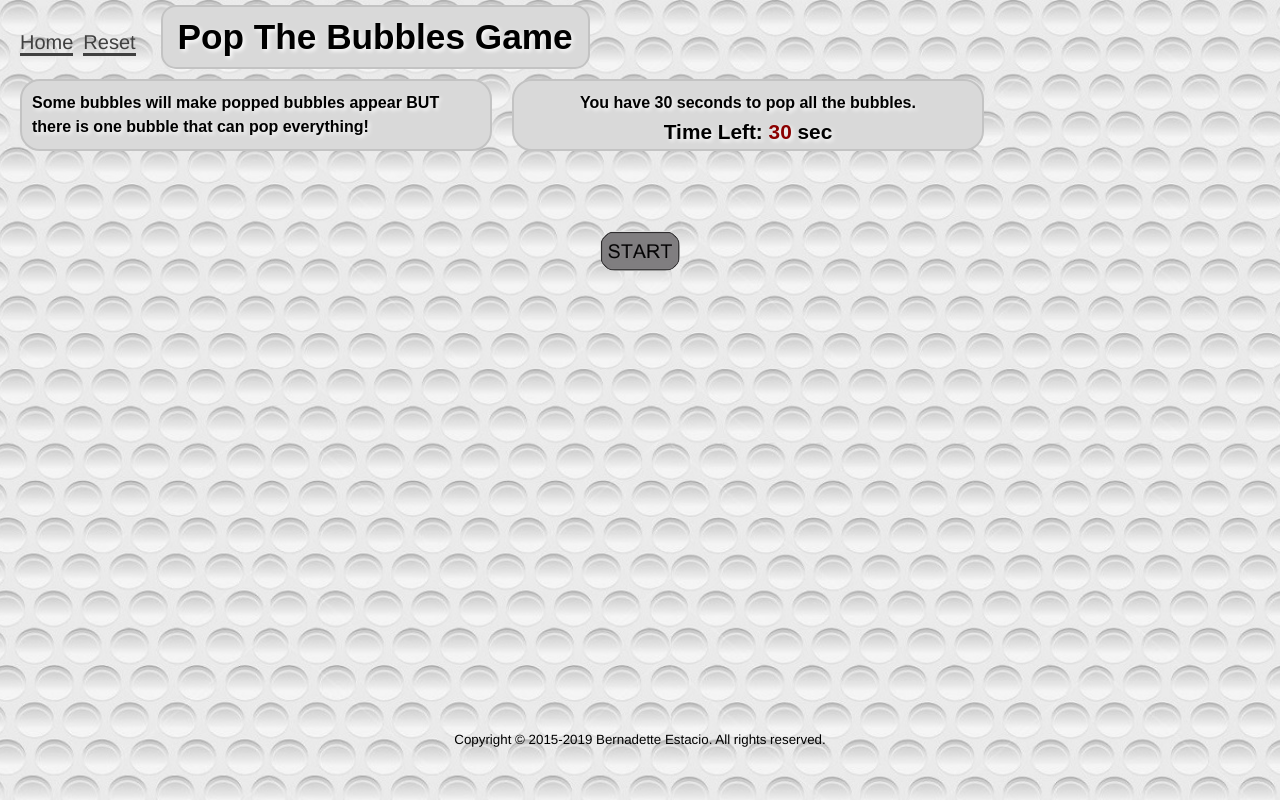
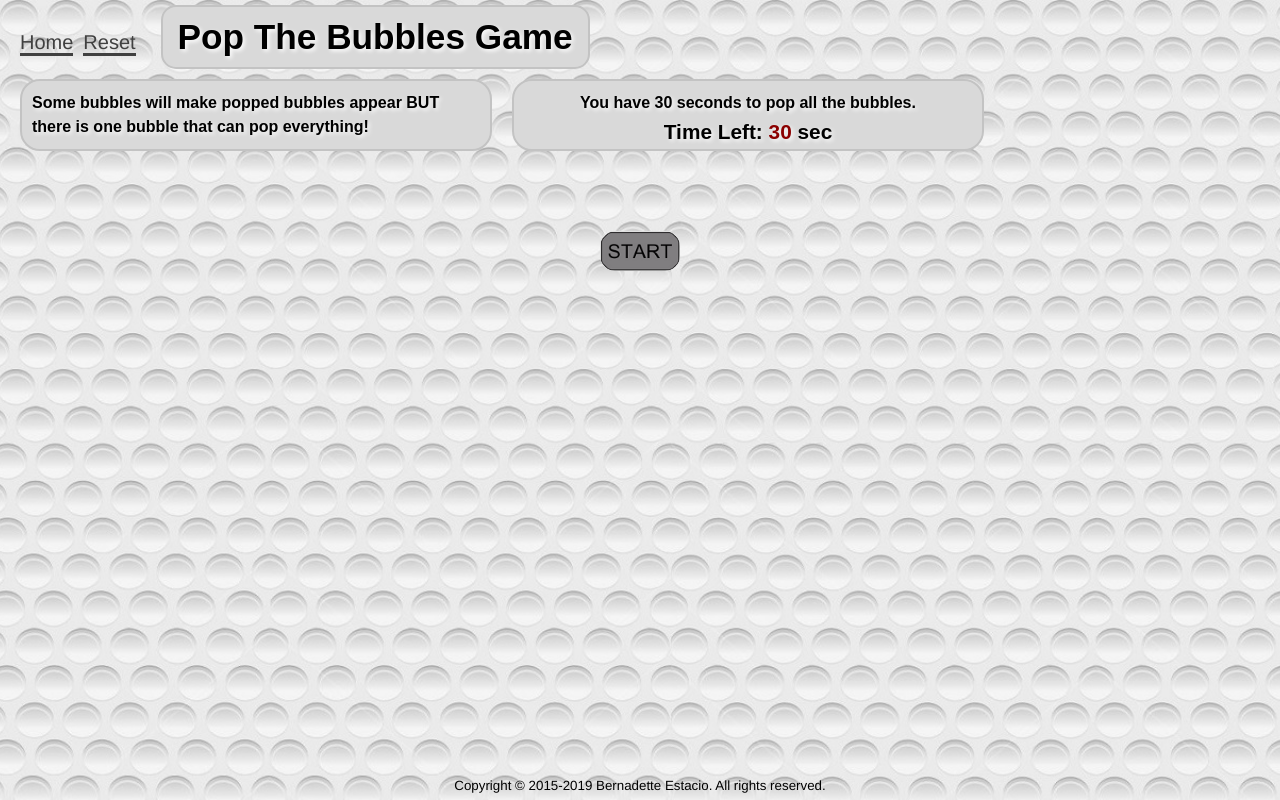
Before and after one commit to bernadette-estacio/pop-game-react-app, a React (Create React App) app: page / in a window 1280 px wide. Built offline with nearby package versions, Linux system fonts and the light colour scheme.

Commit message:
Edit footer

```diff
--- a/src/App.js
+++ b/src/App.js
@@ -145,7 +145,7 @@ class App extends Component {
       timeUP
     } = this.state;
     return (
-      <div>
+      <div class="content">
         <Nav reset={this.reset} />
 
         <MainContent
--- a/src/index.css
+++ b/src/index.css
@@ -11,10 +11,17 @@ body {
   -webkit-font-smoothing: antialiased;
   -moz-osx-font-smoothing: grayscale;
   padding: 0;
-  margin: 0 0 30px;
+  margin: 0;
+  /* margin: 0 0 30px; */
   -moz-user-select: none;
   -webkit-user-select: none;
   user-select: none;
+}
+
+.content {
+  display: flex;
+  min-height: 100vh;
+  flex-direction: column;
 }
 
 /* Home Link */
@@ -48,6 +55,7 @@ span:hover {
 }
 
 main {
+  flex: 1;
   margin-top: -30px;
   text-align: left;
 }
@@ -194,7 +202,7 @@ h1,
 footer {
   position: absolute;
   left: 0;
-  bottom: 0;
+  bottom: 10px;
   height: 30px;
   width: 100%;
   padding-top: 30px;
```
